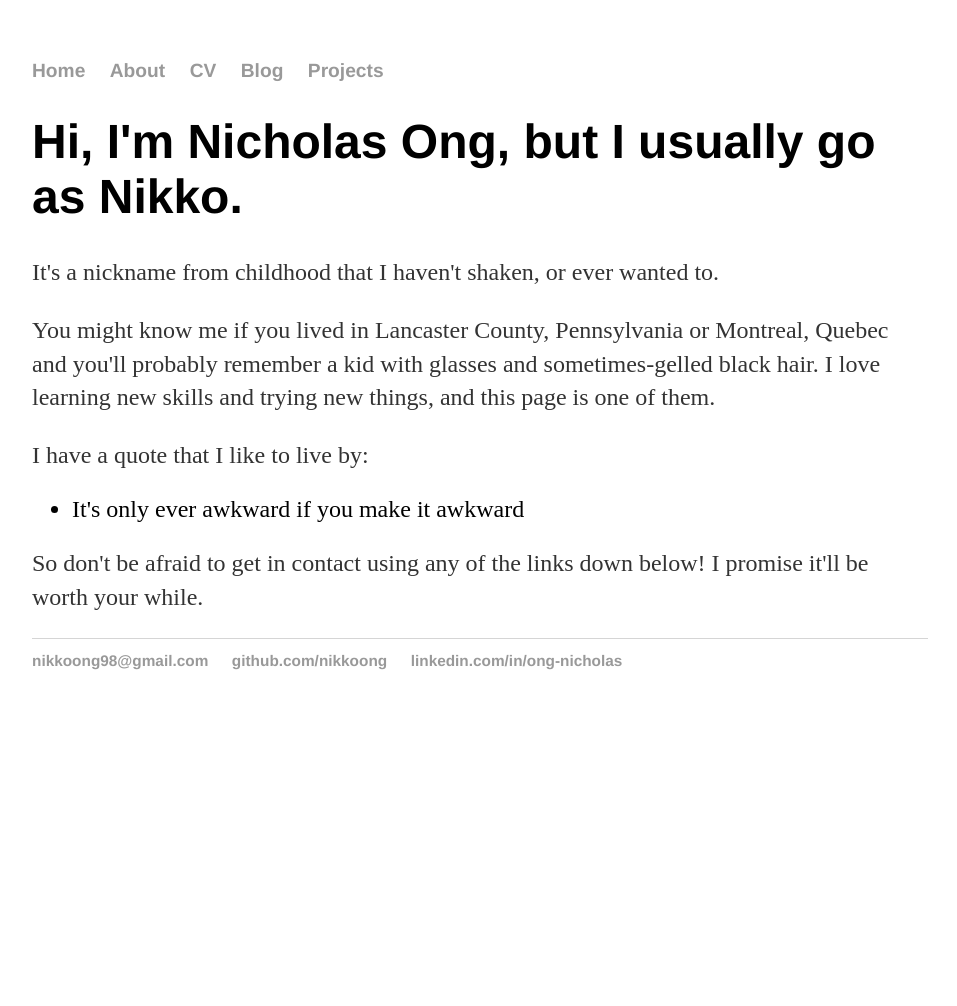
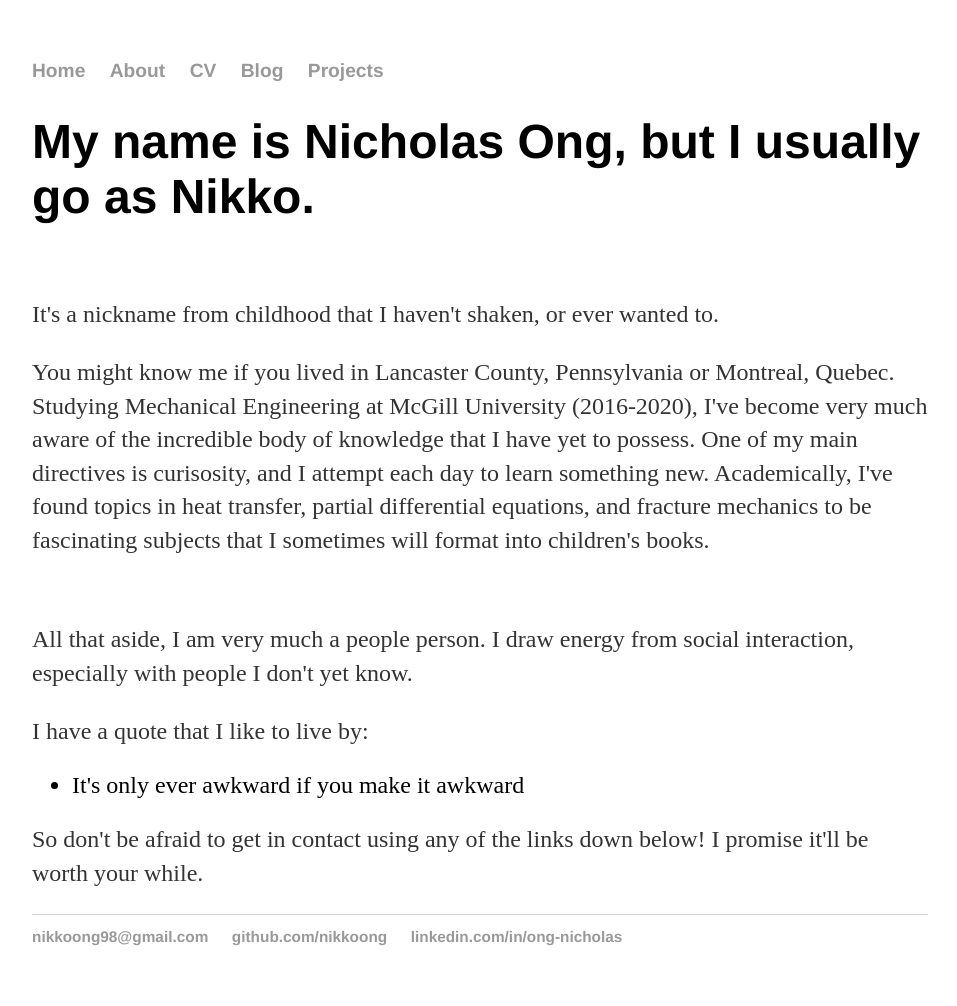
Before and after one commit to nikkoong/nikkoong.github.io, a Jekyll site: the page built from index.html, in a window 1280 px wide. Shown: the whole page, without its empty margins (160-1117 px from the left). Built offline with Jekyll 4.4.1, drawn with Linux system fonts in a browser that asks for light colours; before the commit the page ends 900 px from its top, so only the background shows below that.

Commit message:
Update index.html

```diff
--- a/index.html
+++ b/index.html
@@ -2,10 +2,14 @@
 layout: default
 title: Nikko's Landing Page
 ---
-<div class="blurb">
-	<h1>Hi, I'm Nicholas Ong, but I usually go as Nikko. </h1>
-	<p>It's a nickname from childhood that I haven't shaken, or ever wanted to. </p>
-	<p>You might know me if you lived in Lancaster County, Pennsylvania or Montreal, Quebec and you'll probably remember a kid with glasses and sometimes-gelled black hair. I love learning new skills and trying new things, and this page is one of them. </p>
+
+<h1>My name is Nicholas Ong, but I usually go as Nikko. </h1>
+<br>
+<p>It's a nickname from childhood that I haven't shaken, or ever wanted to. </p>
+<p>You might know me if you lived in Lancaster County, Pennsylvania or Montreal, Quebec. Studying Mechanical Engineering at McGill University (2016-2020), I've become very much aware of the incredible body of knowledge that I have yet to possess. One of my main directives is curisosity, and I attempt each day to learn something new. Academically, I've found topics in heat transfer, partial differential equations, and fracture mechanics to be fascinating subjects that I sometimes will format into children's books.</p>
+
+<br>
+<p>All that aside, I am very much a people person. I draw energy from social interaction, especially with people I don't yet know.</p>
 
 <p>I have a quote that I like to live by:</p>
 
@@ -14,5 +18,3 @@ title: Nikko's Landing Page
 </ul>
 
 <p> So don't be afraid to get in contact using any of the links down below! I promise it'll be worth your while. </p>
-
-</div><!-- /.blurb -->
```
